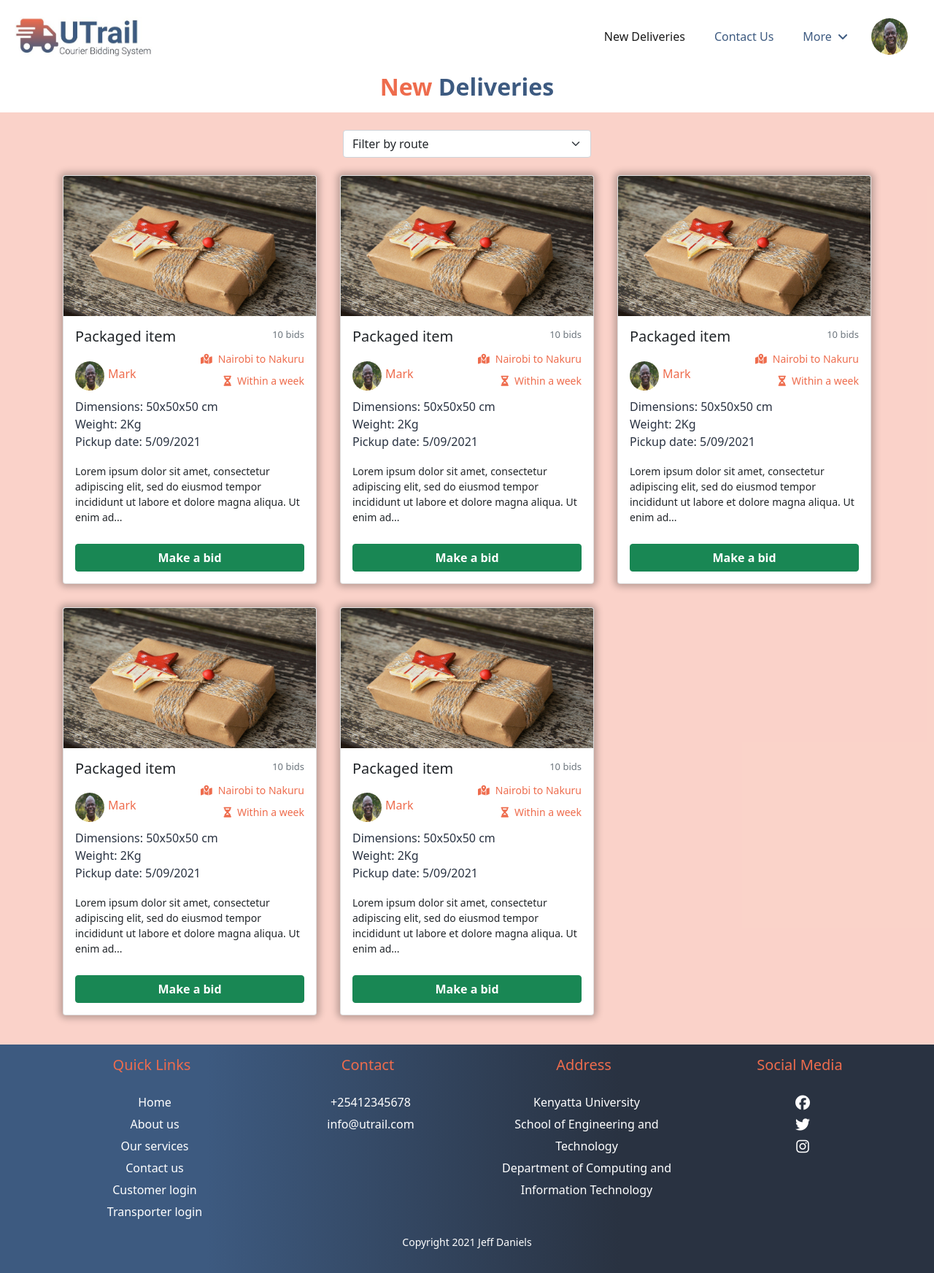
After one commit to jeffdnganga/utrail-courier-bidding-system, a PHP site: page /new_deliveries.php in a window 1280 px wide. The commit adds this page. Shown: the whole page at 73% size. Run offline with PHP 8.4, Linux system fonts and the light colour scheme; some libraries are stand-ins or nearby versions.

Commit message:
Second commit

```diff
--- a/assets/css/style.css
+++ b/assets/css/style.css
@@ -402,57 +486,38 @@
     color: #EE6C4D;
     transition: 0.25s;
 }
-/* .my-deliveries .container .card {
+.new-deliveries .posted-by {
+    display: flex;
+    justify-content: left;
+    align-items: center;
+}
+.new-deliveries .posted-by .client-image {
+    width: 40px;
+    height: 40px;
+    border-radius: 50%;
+}
+.new-deliveries .posted-by .client-image img {
     width: 100%;
-    border: none;
+    height: 100%;
+    border-radius: 50%;
 }
-.my-deliveries .container .card .main-row .image-col img {
-    width: 100%;
-	height: 100%;
-}
-.my-deliveries .container .card .main-row .delivery-info-col {
-    position: relative;
-}
-.my-deliveries .container .card .main-row .delivery-info-col .delivery-information {
-    position: absolute;
-    top: 0px;
-    width: 100%;
-    height: 80%;
-    background: rgba(238, 108, 77, 0.3);
-    border: 1px solid #EE6C4D;
-}
-.my-deliveries .container .card .main-row .delivery-info-col .delivery-information .btn {
-    border-radius: 10px;
-    background: rgb(61, 90, 128);
-    color: #ffffff;
-    font-weight: 500;
-    display: block;
-    width: 150px;
-    margin: 0 auto 10px;
-    box-shadow: 0px 0px 10px 5px rgba(0, 0, 0, 0.1);
-}
-.my-deliveries .container .card .main-row .delivery-info-col .delivery-information .btn:hover {
-    transform: scale(1.08);
-    box-shadow: 0px 0px 10px 5px rgba(61, 90, 128, 0.4);
-    transition: 0.3s;
-}
-.my-deliveries .container .card .main-row .delivery-info-col .delivery-actions {
-    position: absolute;
-    bottom: 0px;
-    width: 100%;
-    height: 20%;
-    border: 1px solid #EE6C4D;
-    border-top: none;
-}
-.my-deliveries .container .card .main-row .delivery-info-col .delivery-actions a {
-    text-decoration: none;
-    color: #293241;
-    font-weight: 500;
-}
-.my-deliveries .container .card .main-row .delivery-info-col .delivery-actions a i {
+.new-deliveries .posted-by .client-name {
+    padding-left: 5px;
+    padding-top: 10px;
     color: #EE6C4D;
 }
-.my-deliveries .container .card .main-row .delivery-info-col .delivery-actions a:hover {
+.new-deliveries .route-time p {
+    font-size: 14px;
+    line-height: 1px;
+    font-weight: 500;
     color: #EE6C4D;
-    transition: 0.25s;
-} */
+}
+.new-deliveries .card .dimensions-weight-date {
+    line-height: 24px;
+    padding-bottom: 10px;
+    color: #293241;
+}
+.new-deliveries .card .more-info-peek {
+    font-size: 14px;
+    padding-bottom: 10px;
+}
--- a/includes/navigation.php
+++ b/includes/navigation.php
@@ -23,7 +23,7 @@
           </li>
         </ul>
           <a class="btn client-login-btn mx-lg-4" href="client_login.php">Client login</a>
-          <a class="btn transporter-login-btn me-2" href="#">Transporter login</a>
+          <a class="btn transporter-login-btn me-2" href="transporter_login.php">Transporter login</a>
     </div>
   </nav>
 </section>
--- /dev/null
+++ b/includes/transporter_navigation.php
@@ -0,0 +1,139 @@
+<section class="navigation">
+  <nav class="navbar navbar-expand-lg navbar-light bg-white">
+    <div class="container-fluid">
+      <a class="navbar-brand ms-2" href="#">
+        <img src="assets/images/logo.jpg" alt="" width="190" height="55">
+      </a>
+      <button class="navbar-toggler" type="button" data-bs-toggle="collapse" data-bs-target="#navbarSupportedContent" aria-controls="navbarSupportedContent" aria-expanded="false" aria-label="Toggle navigation">
+        <span class="navbar-toggler-icon"></span>
+      </button>
+      <div class="collapse navbar-collapse" id="navbarSupportedContent">
+        <ul class="navbar-nav ms-auto mb-2 mb-lg-0">
+          <li class="nav-item ms-lg-4">
+            <a class="nav-link active" aria-current="page" href="new_deliveries.php">New Deliveries</a>
+          </li>
+          <li class="nav-item ms-lg-4">
+            <a class="nav-link" href="#">Contact Us</a>
+          </li>
+          <!-- Navigation link that triggers post a delivery modal -->
+          <!-- <li class="nav-item ms-lg-4">
+            <a href="#postDeliveryModal" class="nav-link" data-bs-toggle="modal">Post a Delivery</a>
+          </li> -->
+          <!-- Code for post a delivery modal begins here -->
+          <!-- <div class="modal fade" id="postDeliveryModal" data-bs-backdrop="static" data-bs-keyboard="false" tabindex="-1" aria-labelledby="staticBackdropLabel" aria-hidden="true">
+            <div class="modal-dialog">
+              <div class="modal-content">
+                <div class="section-heading text-center mt-4">
+                  <h5 class="hover-underline-animation fw-bold" style="color: #3D5A80;"><span class="unique-heading-section">Post</span> a Delivery</h5>
+                </div>
+                <p class="text-center" style="color: #3D5A80;">Enter the details of your delivery here</p>
+                <div class="modal-body">
+                  <form action="">
+                    <div class="mb-2">
+                      <select class="form-select" aria-label="Default select example">
+                        <option selected>Type of delivery</option>
+                        <option value="1">One</option>
+                        <option value="2">Two</option>
+                        <option value="3">Three</option>
+                      </select>
+                    </div>
+                    <div class="row mb-2">
+                      <div class="col-sm-12 col-md-6">
+                        <select class="form-select" aria-label="Default select example">
+                          <option selected>Pick up location</option>
+                          <option value="1">One</option>
+                          <option value="2">Two</option>
+                          <option value="3">Three</option>
+                        </select>
+                      </div>
+                      <div class="col-sm-12 col-md-6">
+                        <select class="form-select" aria-label="Default select example">
+                          <option selected>Drop off location</option>
+                          <option value="1">One</option>
+                          <option value="2">Two</option>
+                          <option value="3">Three</option>
+                        </select>
+                      </div>
+                    </div>
+                    <div class="row mb-2">
+                      <div class="col-sm-12 col-md-6">
+                        <select class="form-select" aria-label="Default select example">
+                          <option selected>Pick up date</option>
+                          <option value="1">One</option>
+                          <option value="2">Two</option>
+                          <option value="3">Three</option>
+                        </select>
+                      </div>
+                      <div class="col-sm-12 col-md-6">
+                        <select class="form-select" aria-label="Default select example">
+                          <option selected>Delivery period</option>
+                          <option value="1">One</option>
+                          <option value="2">Two</option>
+                          <option value="3">Three</option>
+                        </select>
+                      </div>
+                    </div>
+                    <p class="fs-6" style="color: #3D5A80;">Enter the dimensions of your load here <br>(Rough estimates are allowed)</p>
+                    <div class="row mb-2">
+                      <div class="col">
+                        <select class="form-select" aria-label="Default select example">
+                          <option selected>L</option>
+                          <option value="1">One</option>
+                          <option value="2">Two</option>
+                          <option value="3">Three</option>
+                        </select>
+                      </div>
+                      <div class="col">
+                        <select class="form-select" aria-label="Default select example">
+                          <option selected>W</option>
+                          <option value="1">One</option>
+                          <option value="2">Two</option>
+                          <option value="3">Three</option>
+                        </select>
+                      </div>
+                      <div class="col">
+                      <select class="form-select" aria-label="Default select example">
+                          <option selected>H</option>
+                          <option value="1">One</option>
+                          <option value="2">Two</option>
+                          <option value="3">Three</option>
+                        </select>
+                      </div>
+                      <div class="col">
+                      <select class="form-select" aria-label="Default select example">
+                          <option selected>cm</option>
+                          <option value="1">m</option>
+                      </select>
+                      </div>
+                    </div>
+                    <p class="fs-6" style="color: #3D5A80;">+ Add an image (Optional)</p>
+                    <div class="mb-2">
+                      <textarea class="form-control" id="moreDescription" placeholder="Enter any extra information here" rows="5"></textarea>
+                    </div>
+                  </form>
+                </div>
+                <div class="modal-footer">
+                  <button type="button" class="btn btn-danger" data-bs-dismiss="modal">Cancel</button>
+                  <button type="button" class="btn btn-success">Post</button>
+                </div>
+              </div>
+            </div>
+          </div> -->
+          <!-- Code for post a delivery modal ends here -->
+          <li class="nav-item dropdown ms-lg-4">
+          <a class="nav-link" href="#" id="navbarDropdown" role="button" data-bs-toggle="dropdown" aria-expanded="false">
+            More <i class="fas fa-angle-down ms-1"></i>
+          </a>
+          <ul class="dropdown-menu" aria-labelledby="navbarDropdown">
+            <li><a class="dropdown-item" href="#">My Profile</a></li>
+            <li><hr class="dropdown-divider"></li>
+            <li><a class="dropdown-item" href="index.php">Log out</a></li>
+          </ul>
+        </li>
+        </ul>
+        <div class="user-image mx-lg-4">
+            <img src="assets/images/user-image.jpg" alt="User image">
+        </div>
+    </div>
+  </nav>
+</section>
--- /dev/null
+++ b/new_deliveries.php
@@ -0,0 +1,213 @@
+<!-- Code for new deliveries page after transporter has signed in begins here -->
+
+<?php
+
+// The following line of code imports the header and opens the body tag
+include('includes/header.php');
+// The following line of code imports the transporter's navigation bar
+include('includes/transporter_navigation.php');
+
+?>
+
+<!-- code for new deliveries section begins here -->
+<div class="section-heading text-center">
+    <h2 class="hover-underline-animation fw-bold text-center mb-3" style="color: #3D5A80;"><span class="unique-heading-section">New</span> Deliveries</h2>
+</div>
+
+<section class="new-deliveries" style="background: rgba(238, 108, 77, 0.3);">
+    <div class="container py-4">
+        <div class="filter-route mb-2" style="width: 340px; margin: 0 auto;">
+            <select class="form-select" aria-label="Default select example">
+            <option selected>Filter by route</option>
+            <option value="1">One</option>
+            <option value="2">Two</option>
+            <option value="3">Three</option>
+            </select>
+        </div>
+
+        <div class="row">
+            <div class="col-sm-12 col-md-4 p-3 ">
+                <div class="card" style="box-shadow: 0px 0px 10px 4px rgba(0, 0, 0, 0.25);">
+                    <img src="assets/images/load-image1.jpg" style="height: 12rem; " class="card-img-top" alt="...">
+                    <div class="card-body">
+                        <div class="row">
+                            <div class="col-9">
+                                <h5>Packaged item</h5>
+                            </div>
+                            <div class="col-3">
+                                <p class="text-secondary text-end" style="font-size: small;">10 bids</p>
+                            </div>
+                        </div>
+                        <div class="row">
+                            <div class="col-5 posted-by">
+                                <div class="client-image">
+                                    <img src="assets/images/user-image.jpg" alt="Client">
+                                </div>
+                                <div class="client-name">
+                                    <p>Mark</p>
+                                </div>
+                            </div>
+                            <div class="col-7 route-time text-end">
+                                <p><i class="fas fa-map-marked-alt pe-2"></i>Nairobi to Nakuru</p>
+                                <p><i class="fas fa-hourglass-half pe-2"></i>Within a week</p>
+                            </div>
+                        </div>
+                        <h6 class="dimensions-weight-date">
+                            Dimensions: 50x50x50 cm <br> Weight: 2Kg <br> Pickup date: 5/09/2021
+                        </h6>
+                        <p class="more-info-peek">Lorem ipsum dolor sit amet, consectetur adipiscing elit, sed do eiusmod tempor incididunt ut labore et dolore magna aliqua. Ut enim ad... </p>
+                        <a href="#" class="btn btn-success bid-btn d-block fw-bold">Make a bid</a>
+                    </div>
+                </div>
+            </div>
+            <div class="col-sm-12 col-md-4 p-3">
+                <div class="card" style="box-shadow: 0px 0px 10px 4px rgba(0, 0, 0, 0.25);">
+                    <img src="assets/images/load-image1.jpg" style="height: 12rem; " class="card-img-top" alt="...">
+                    <div class="card-body">
+                        <div class="row">
+                            <div class="col-9">
+                                <h5>Packaged item</h5>
+                            </div>
+                            <div class="col-3">
+                                <p class="text-secondary text-end" style="font-size: small;">10 bids</p>
+                            </div>
+                        </div>
+                        <div class="row">
+                            <div class="col-5 posted-by">
+                                <div class="client-image">
+                                    <img src="assets/images/user-image.jpg" alt="Client">
+                                </div>
+                                <div class="client-name">
+                                    <p>Mark</p>
+                                </div>
+                            </div>
+                            <div class="col-7 route-time text-end">
+                                <p><i class="fas fa-map-marked-alt pe-2"></i>Nairobi to Nakuru</p>
+                                <p><i class="fas fa-hourglass-half pe-2"></i>Within a week</p>
+                            </div>
+                        </div>
+                        <h6 class="dimensions-weight-date">
+                            Dimensions: 50x50x50 cm <br> Weight: 2Kg <br> Pickup date: 5/09/2021
+                        </h6>
+                        <p class="more-info-peek">Lorem ipsum dolor sit amet, consectetur adipiscing elit, sed do eiusmod tempor incididunt ut labore et dolore magna aliqua. Ut enim ad... </p>
+                        <a href="#" class="btn btn-success bid-btn d-block fw-bold">Make a bid</a>
+                    </div>
+                </div>
+            </div>
+            <div class="col-sm-12 col-md-4 p-3">
+                <div class="card" style="box-shadow: 0px 0px 10px 4px rgba(0, 0, 0, 0.25);">
+                    <img src="assets/images/load-image1.jpg" style="height: 12rem; " class="card-img-top" alt="...">
+                    <div class="card-body">
+                        <div class="row">
+                            <div class="col-9">
+                                <h5>Packaged item</h5>
+                            </div>
+                            <div class="col-3">
+                                <p class="text-secondary text-end" style="font-size: small;">10 bids</p>
+                            </div>
+                        </div>
+                        <div class="row">
+                            <div class="col-5 posted-by">
+                                <div class="client-image">
+                                    <img src="assets/images/user-image.jpg" alt="Client">
+                                </div>
+                                <div class="client-name">
+                                    <p>Mark</p>
+                                </div>
+                            </div>
+                            <div class="col-7 route-time text-end">
+                                <p><i class="fas fa-map-marked-alt pe-2"></i>Nairobi to Nakuru</p>
+                                <p><i class="fas fa-hourglass-half pe-2"></i>Within a week</p>
+                            </div>
+                        </div>
+                        <h6 class="dimensions-weight-date">
+                            Dimensions: 50x50x50 cm <br> Weight: 2Kg <br> Pickup date: 5/09/2021
+                        </h6>
+                        <p class="more-info-peek">Lorem ipsum dolor sit amet, consectetur adipiscing elit, sed do eiusmod tempor incididunt ut labore et dolore magna aliqua. Ut enim ad... </p>
+                        <a href="#" class="btn btn-success bid-btn d-block fw-bold">Make a bid</a>
+                    </div>
+                </div>
+            </div>
+            <div class="col-sm-12 col-md-4 p-3">
+                <div class="card" style="box-shadow: 0px 0px 10px 4px rgba(0, 0, 0, 0.25);">
+                    <img src="assets/images/load-image1.jpg" style="height: 12rem; " class="card-img-top" alt="...">
+                    <div class="card-body">
+                        <div class="row">
+                            <div class="col-9">
+                                <h5>Packaged item</h5>
+                            </div>
+                            <div class="col-3">
+                                <p class="text-secondary text-end" style="font-size: small;">10 bids</p>
+                            </div>
+                        </div>
+                        <div class="row">
+                            <div class="col-5 posted-by">
+                                <div class="client-image">
+                                    <img src="assets/images/user-image.jpg" alt="Client">
+                                </div>
+                                <div class="client-name">
+                                    <p>Mark</p>
+                                </div>
+                            </div>
+                            <div class="col-7 route-time text-end">
+                                <p><i class="fas fa-map-marked-alt pe-2"></i>Nairobi to Nakuru</p>
+                                <p><i class="fas fa-hourglass-half pe-2"></i>Within a week</p>
+                            </div>
+                        </div>
+                        <h6 class="dimensions-weight-date">
+                            Dimensions: 50x50x50 cm <br> Weight: 2Kg <br> Pickup date: 5/09/2021
+                        </h6>
+                        <p class="more-info-peek">Lorem ipsum dolor sit amet, consectetur adipiscing elit, sed do eiusmod tempor incididunt ut labore et dolore magna aliqua. Ut enim ad... </p>
+                        <a href="#" class="btn btn-success bid-btn d-block fw-bold">Make a bid</a>
+                    </div>
+                </div>
+            </div>
+            <div class="col-sm-12 col-md-4 p-3">
+                <div class="card" style="box-shadow: 0px 0px 10px 4px rgba(0, 0, 0, 0.25);">
+                    <img src="assets/images/load-image1.jpg" style="height: 12rem; " class="card-img-top" alt="...">
+                    <div class="card-body">
+                        <div class="row">
+                            <div class="col-9">
+                                <h5>Packaged item</h5>
+                            </div>
+                            <div class="col-3">
+                                <p class="text-secondary text-end" style="font-size: small;">10 bids</p>
+                            </div>
+                        </div>
+                        <div class="row">
+                            <div class="col-5 posted-by">
+                                <div class="client-image">
+                                    <img src="assets/images/user-image.jpg" alt="Client">
+                                </div>
+                                <div class="client-name">
+                                    <p>Mark</p>
+                                </div>
+                            </div>
+                            <div class="col-7 route-time text-end">
+                                <p><i class="fas fa-map-marked-alt pe-2"></i>Nairobi to Nakuru</p>
+                                <p><i class="fas fa-hourglass-half pe-2"></i>Within a week</p>
+                            </div>
+                        </div>
+                        <h6 class="dimensions-weight-date">
+                            Dimensions: 50x50x50 cm <br> Weight: 2Kg <br> Pickup date: 5/09/2021
+                        </h6>
+                        <p class="more-info-peek">Lorem ipsum dolor sit amet, consectetur adipiscing elit, sed do eiusmod tempor incididunt ut labore et dolore magna aliqua. Ut enim ad... </p>
+                        <a href="#" class="btn btn-success bid-btn d-block fw-bold">Make a bid</a>
+                    </div>
+                </div>
+            </div>
+        </div>
+    </div>
+</section>
+<!-- code for new deliveries section ends here -->
+
+<!-- Code for importing the footer, scripts and closing the body tag begins here -->
+<?php
+
+include('includes/footer.php');
+include('includes/scripts.php');
+
+?>
+<!-- Code for importing the scripts and closing the body tag ends here -->
+
+<!-- Code for new deliveries page after transporter has signed in ends here -->
```
Also changed, not shown: other parts of assets/css/style.css (+84 -0 lines), transporter_login.php (added, +85 -0 lines), transporter_registration.php (added, +59 -0 lines), assets/images/transporter-login-image2.jpg (added), assets/images/transporter-login-image3.jpg (added), assets/images/transporter-registration-image.jpg (added).
